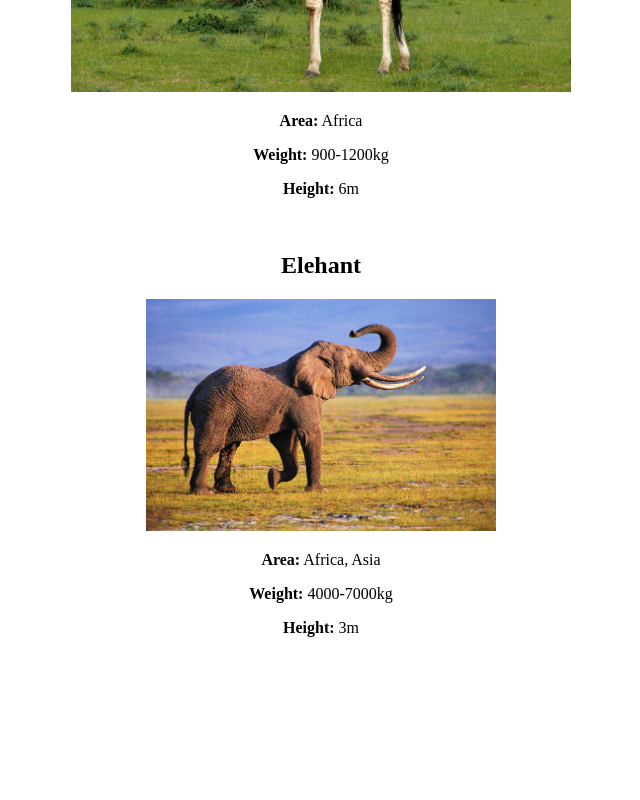
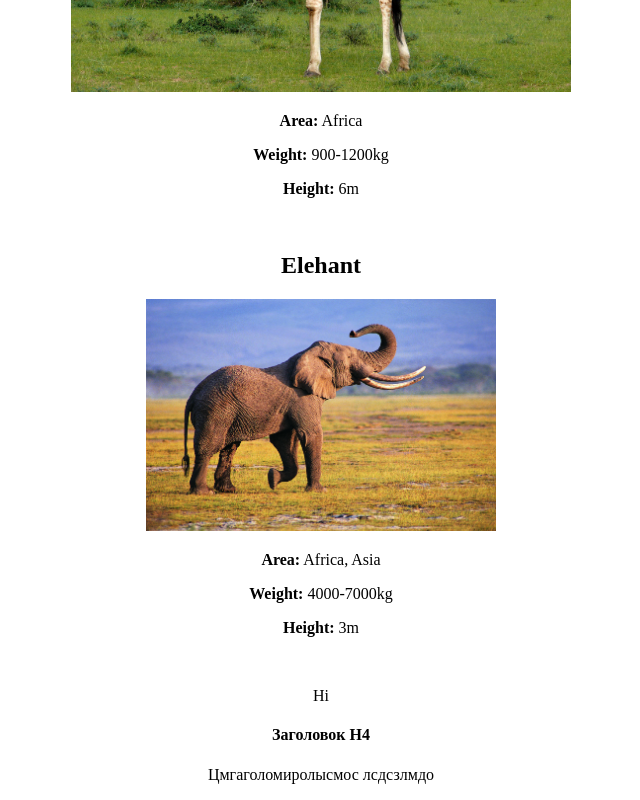
Before and after one commit to vvetamaxx/ST_KravchukEM_Pe-12b, a plain HTML site: page index.html in a window 1280 px wide. Shown: the part 648-1448 px from the top of the page, without its empty margins (319-959 px from the left). Before the commit the page ends 1327 px from the top, so only its background shows below. Drawn offline with Linux system fonts and the light colour scheme.

Commit message:
New vetka

```diff
--- a/index.html
+++ b/index.html
@@ -26,5 +26,9 @@
 <p><b>Weight:</b> 4000-7000kg</p>
 <p><b>Height:</b> 3m</p>
 <br>
+<p>Hi</p>
+<h4> Заголовок Н4</h4>
+<p>Цмгаголомиролысмос лсдсзлмдо</p>
+
 </body>
 </html>
```
Also changed, not shown: Изменения.txt (added).
